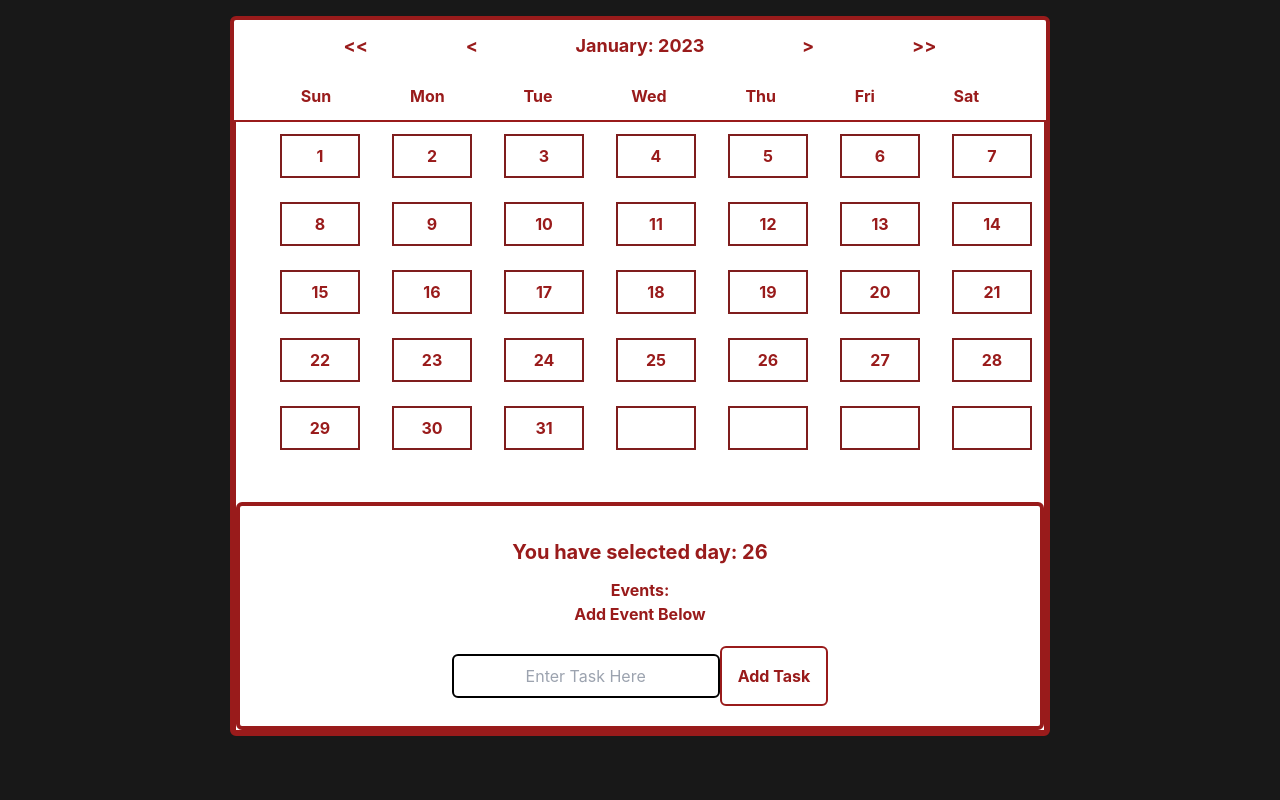
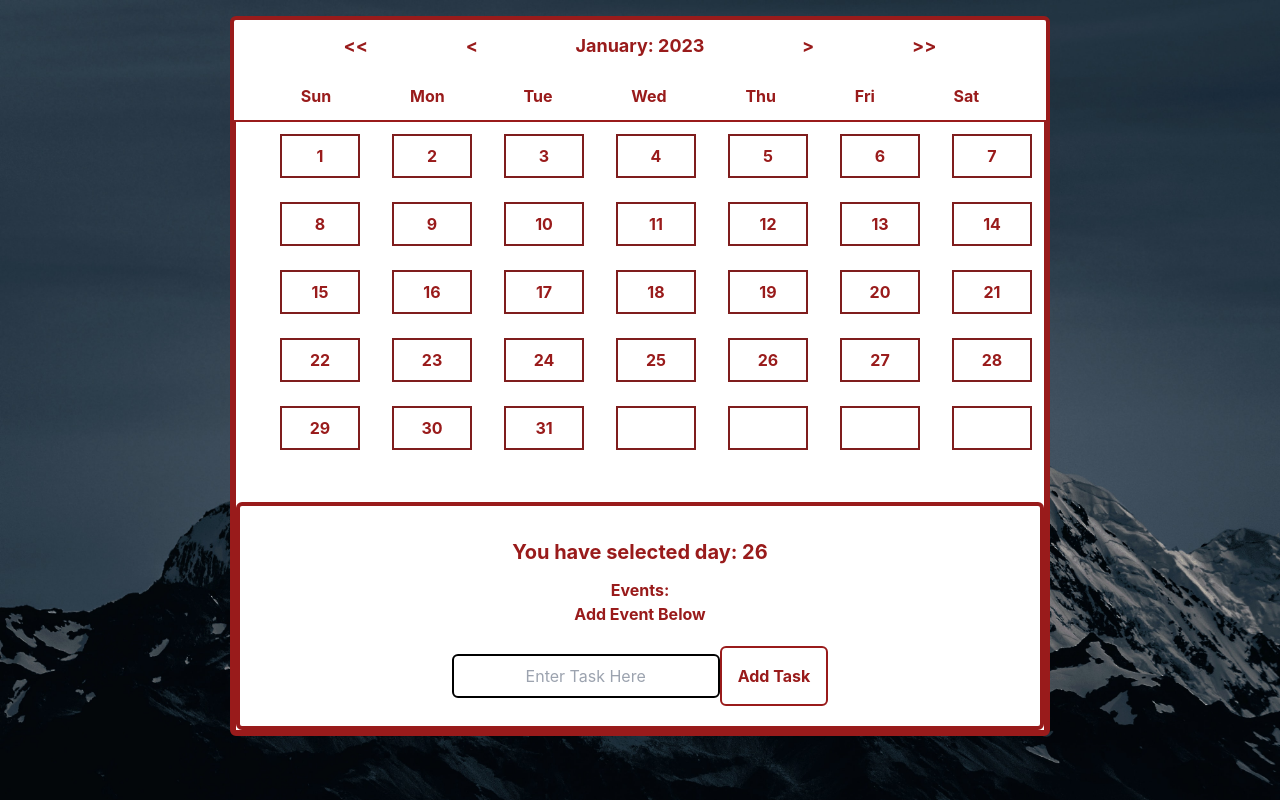
Before and after one commit to Killdroid2342/calendar, a React (Vite) app: page / in a window 1280 px wide. Built offline with nearby package versions, Linux system fonts and the light colour scheme.

Commit message:
added and implemented image

```diff
--- a/src/index.css
+++ b/src/index.css
@@ -10,7 +10,10 @@
   box-sizing: border-box;
 }
 body {
-  background-color: #181818;
+  background-image: url(/src/assets/images/background.jpg);
+  background-size: cover;
+  background-repeat: no-repeat;
+  height: 100vh;
 }
 
 @tailwind base;
```
Also changed, not shown: src/assets/images/background.jpg (added).
